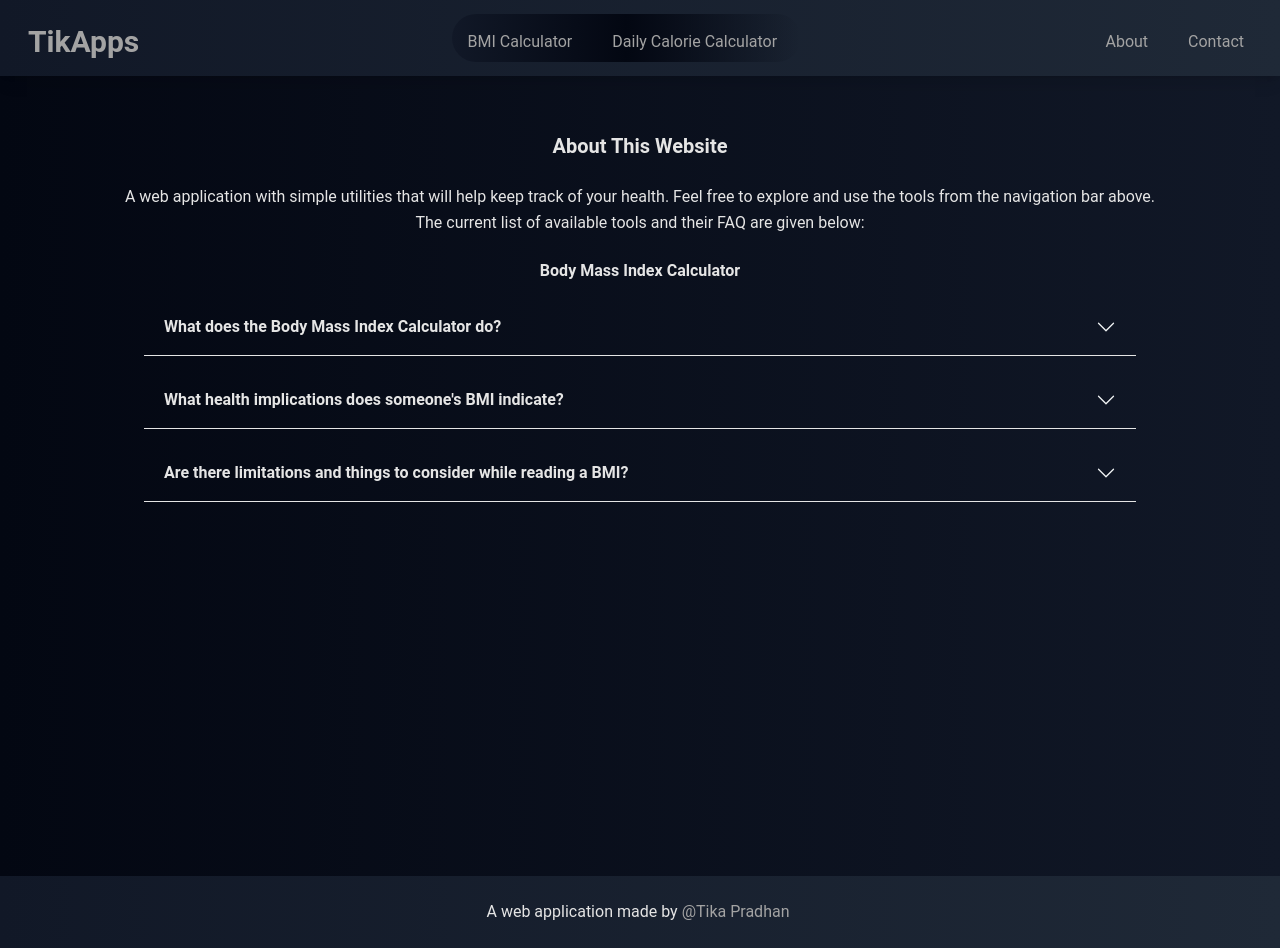
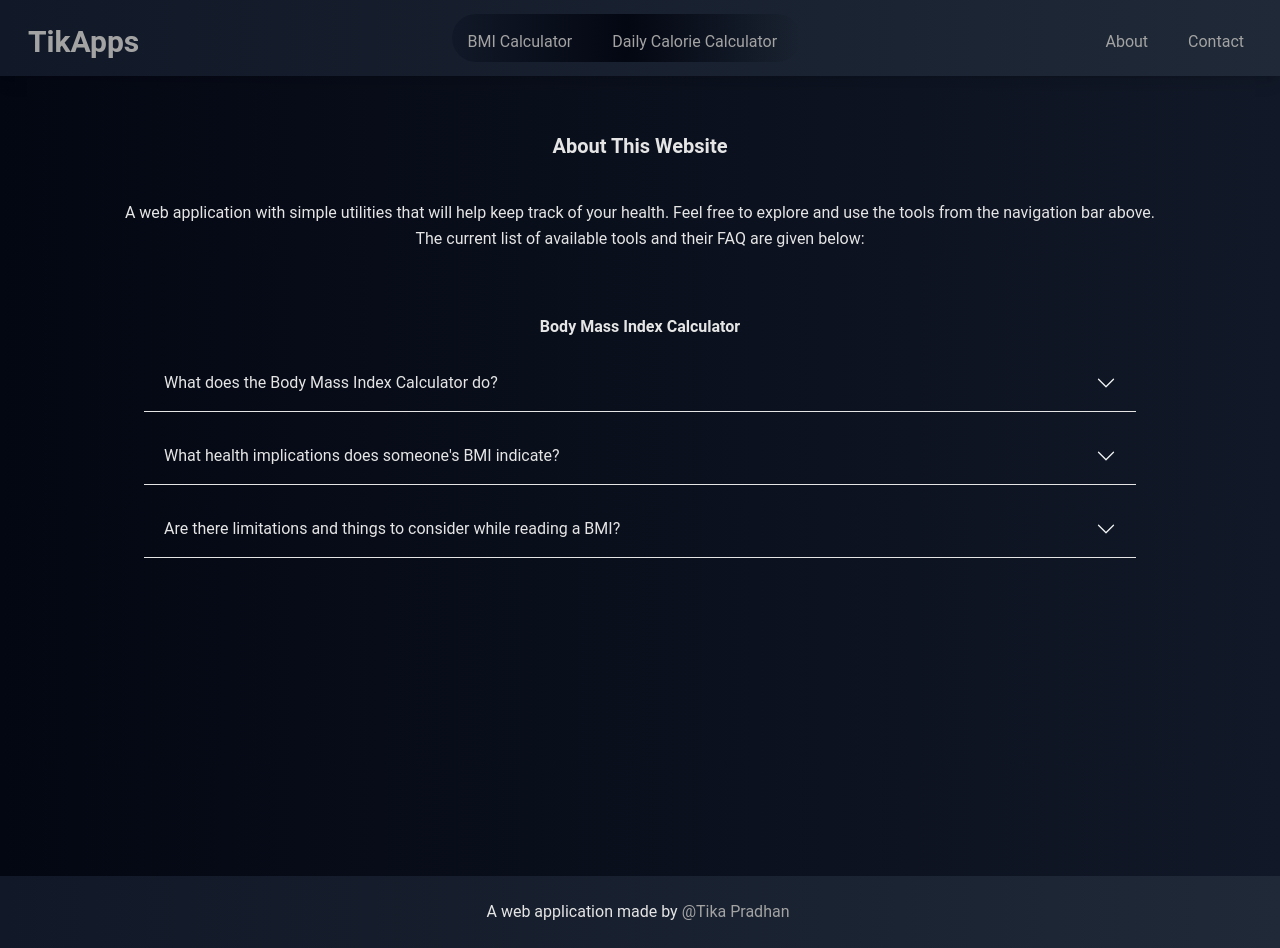
Before and after one commit to tikap/TikApps, a Next.js app: page /about in a window 1280 px wide. Built offline with nearby package versions, Linux system fonts and the light colour scheme; what tw-elements would draw is missing.

Commit message:
UI polishing in About page

```diff
--- a/app/about/about.js
+++ b/app/about/about.js
@@ -6,7 +6,7 @@ export default function About() {
     <div className="space-y-4">
       <div className="p-2">
         <h4 className="mb-6 text-xl font-semibold">About This Website</h4>
-        <p className="my-4">
+        <p className="my-10">
           A web application with simple utilities that will help keep track of
           your health. Feel free to explore and use the tools from the
           navigation bar above. <br /> The current list of available tools and
@@ -16,7 +16,7 @@ export default function About() {
       <Link
         id="BodyMassIndexCalculator"
         href="./bmi"
-        className="mb-6 font-semibold"
+        className="block font-semibold"
       >
         Body Mass Index Calculator
       </Link>
--- a/app/components/content/CollapsableContent.js
+++ b/app/components/content/CollapsableContent.js
@@ -21,7 +21,7 @@ export default function CollapsableContent({
           <div className="rounded-none border border-t-0 border-l-0 border-r-0 border-neutral-200">
             <h2 className="mb-0" id="flush-headingOne">
               <button
-                className="group relative flex w-full items-center rounded-none border-0 py-4 px-5 text-left text-base font-bold transition [overflow-anchor:none] hover:z-[2] focus:z-[3] focus:outline-none [&:not([data-te-collapse-collapsed])]:text-primary [&:not([data-te-collapse-collapsed])]:[box-shadow:inset_0_-1px_0_rgba(229,231,235)]"
+                className="group relative flex w-full items-center rounded-none border-0 py-4 px-5 text-left text-base transition [overflow-anchor:none] hover:z-[2] focus:z-[3] focus:outline-none [&:not([data-te-collapse-collapsed])]:text-primary [&:not([data-te-collapse-collapsed])]:[box-shadow:inset_0_-1px_0_rgba(229,231,235)]"
                 type="button"
                 data-te-collapse-init
                 data-te-collapse-collapsed
```
